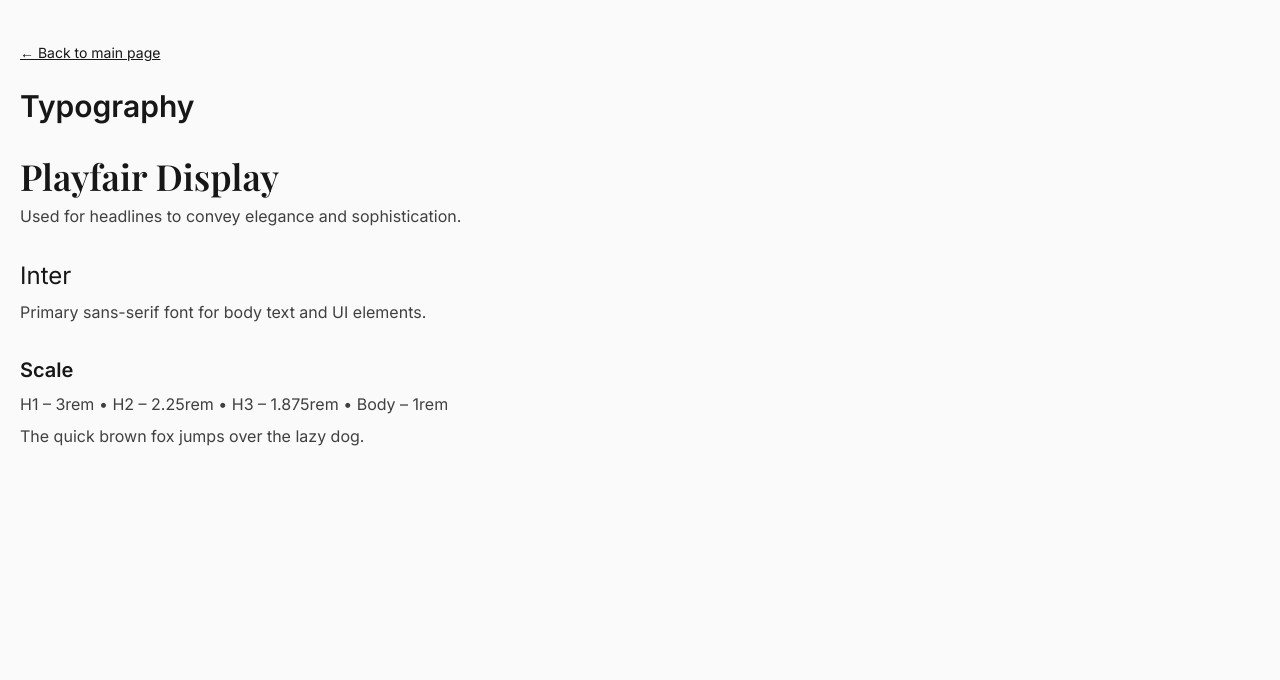
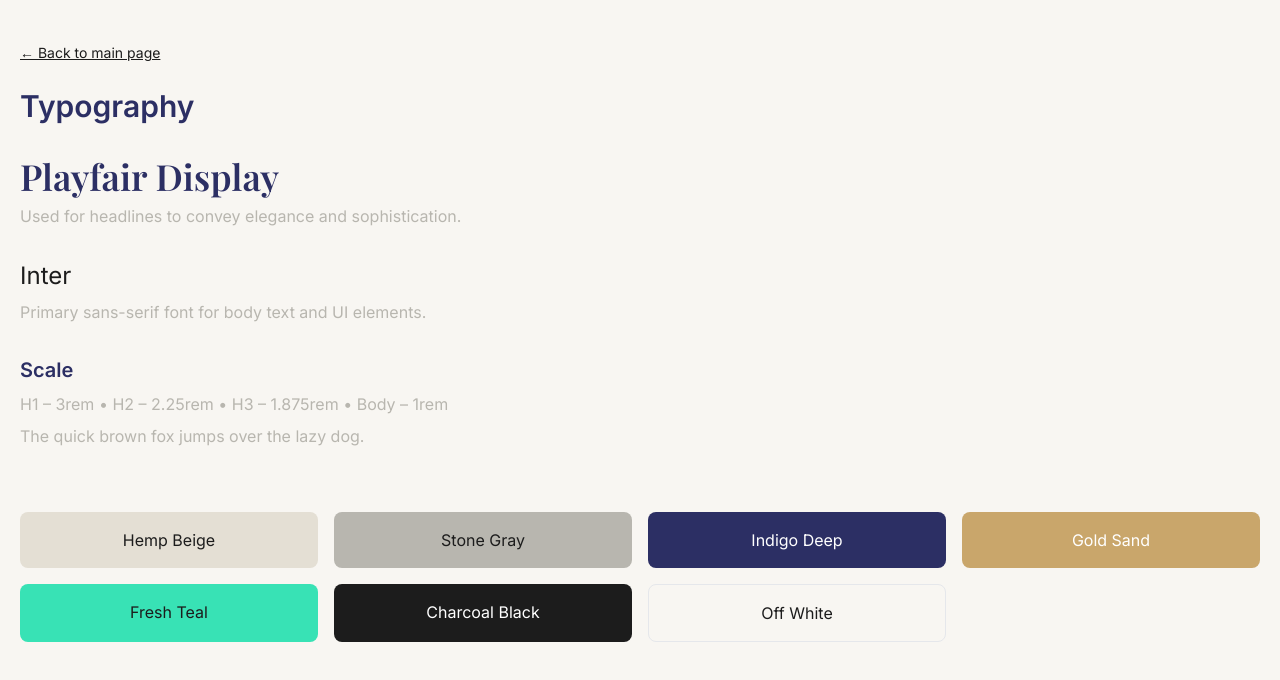
Before and after one commit to IglesiaPaul/HEMPIN, a plain HTML site: page typography.html in a window 1280 px wide. Drawn offline with nearby package versions, Linux system fonts and the light colour scheme.

Commit message:
Apply brand color palette to typography

```diff
--- a/typography.html
+++ b/typography.html
@@ -28,6 +28,15 @@
               700: '#404040',
               800: '#262626',
               900: '#171717'
+            },
+            brand: {
+              hemp: '#E4DFD4',
+              stone: '#B8B6AF',
+              indigo: '#2C2F64',
+              gold: '#C9A66B',
+              teal: '#38E2B5',
+              charcoal: '#1C1C1C',
+              offwhite: '#F8F6F2'
             }
           }
         }
@@ -35,23 +44,32 @@
     }
   </script>
 </head>
-<body class="bg-base-50 text-base-900 font-sans">
+<body class="bg-brand-offwhite text-brand-charcoal font-sans">
   <div class="container mx-auto px-5 py-10">
     <a href="/" class="text-sm underline hover:no-underline">&larr; Back to main page</a>
-    <h1 class="mt-6 text-3xl font-semibold">Typography</h1>
+    <h1 class="mt-6 text-3xl font-semibold text-brand-indigo">Typography</h1>
     <div class="mt-8 space-y-8">
       <div>
-        <h2 class="font-display text-4xl">Playfair Display</h2>
-        <p class="mt-2 text-base-700">Used for headlines to convey elegance and sophistication.</p>
+        <h2 class="font-display text-4xl text-brand-indigo">Playfair Display</h2>
+        <p class="mt-2 text-brand-stone">Used for headlines to convey elegance and sophistication.</p>
       </div>
       <div>
-        <h2 class="font-sans text-2xl">Inter</h2>
-        <p class="mt-2 text-base-700">Primary sans-serif font for body text and UI elements.</p>
+        <h2 class="font-sans text-2xl text-brand-charcoal">Inter</h2>
+        <p class="mt-2 text-brand-stone">Primary sans-serif font for body text and UI elements.</p>
       </div>
       <div class="space-y-2">
-        <h3 class="text-xl font-semibold">Scale</h3>
-        <p class="text-base-700">H1 – 3rem • H2 – 2.25rem • H3 – 1.875rem • Body – 1rem</p>
-        <p class="text-base-700">The quick brown fox jumps over the lazy dog.</p>
+        <h3 class="text-xl font-semibold text-brand-indigo">Scale</h3>
+        <p class="text-brand-stone">H1 – 3rem • H2 – 2.25rem • H3 – 1.875rem • Body – 1rem</p>
+        <p class="text-brand-stone">The quick brown fox jumps over the lazy dog.</p>
+      </div>
+      <div class="grid grid-cols-2 sm:grid-cols-4 gap-4 pt-8">
+        <div class="p-4 rounded-lg text-center bg-brand-hemp text-brand-charcoal">Hemp Beige</div>
+        <div class="p-4 rounded-lg text-center bg-brand-stone text-brand-charcoal">Stone Gray</div>
+        <div class="p-4 rounded-lg text-center bg-brand-indigo text-white">Indigo Deep</div>
+        <div class="p-4 rounded-lg text-center bg-brand-gold text-white">Gold Sand</div>
+        <div class="p-4 rounded-lg text-center bg-brand-teal text-brand-charcoal">Fresh Teal</div>
+        <div class="p-4 rounded-lg text-center bg-brand-charcoal text-white">Charcoal Black</div>
+        <div class="p-4 rounded-lg text-center bg-brand-offwhite border text-brand-charcoal">Off White</div>
       </div>
     </div>
   </div>
```
